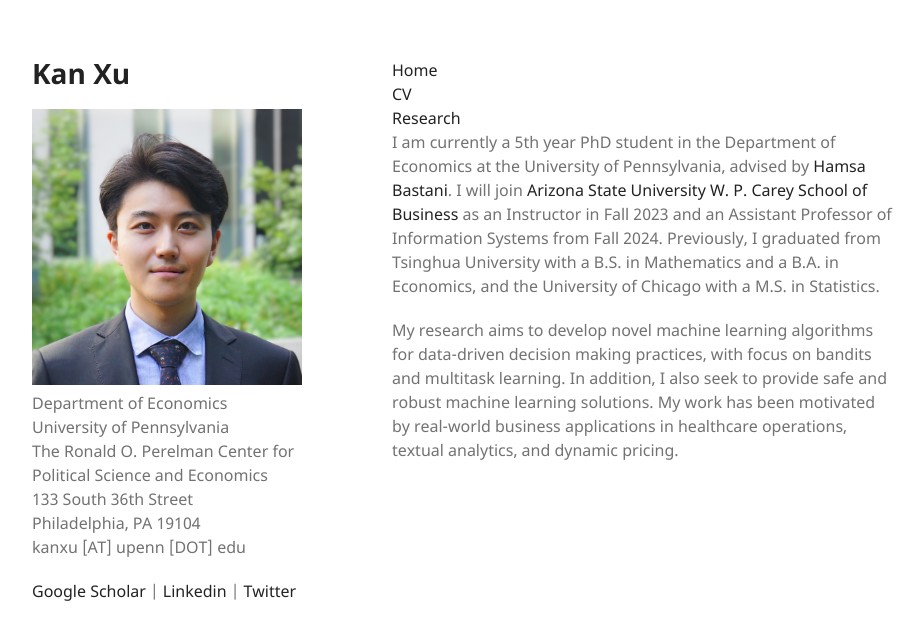
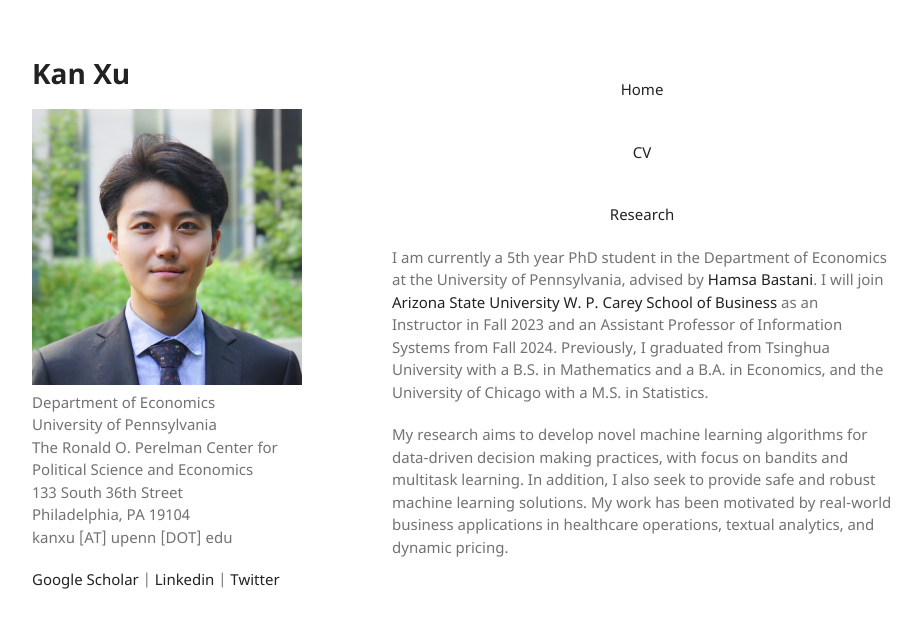
Before and after one commit to kanxu526/kanxu526.github.io, a Jekyll site: the page built from index.md, in a window 1280 px wide. Shown: the top 640 px of the page, without its empty margins (178-1101 px from the left). Built offline with Jekyll 4.4.1, drawn with Linux system fonts in a browser that asks for light colours.

Commit message:
Update jekyll-theme-minimal.scss

```diff
--- a/_sass/jekyll-theme-minimal.scss
+++ b/_sass/jekyll-theme-minimal.scss
@@ -4,7 +4,7 @@
 body {
   background-color: #fff;
   padding:50px;
-  font: 16px/1.5 "Noto Sans", "Helvetica Neue", Helvetica, Arial, sans-serif;
+  font: 15px/1.5 "Noto Sans", "Helvetica Neue", Helvetica, Arial, sans-serif;
   color:#727272;
   font-weight:400;
 }
@@ -116,6 +116,13 @@ ul.menu {
   margin:0;
   padding:0;
   overflow:hidden;
+}
+
+li a {
+  display:block;
+  text-align:center;
+  padding:20px 25px;
+  text-decoration:none;
 }
 
 ul.downloads {
```
